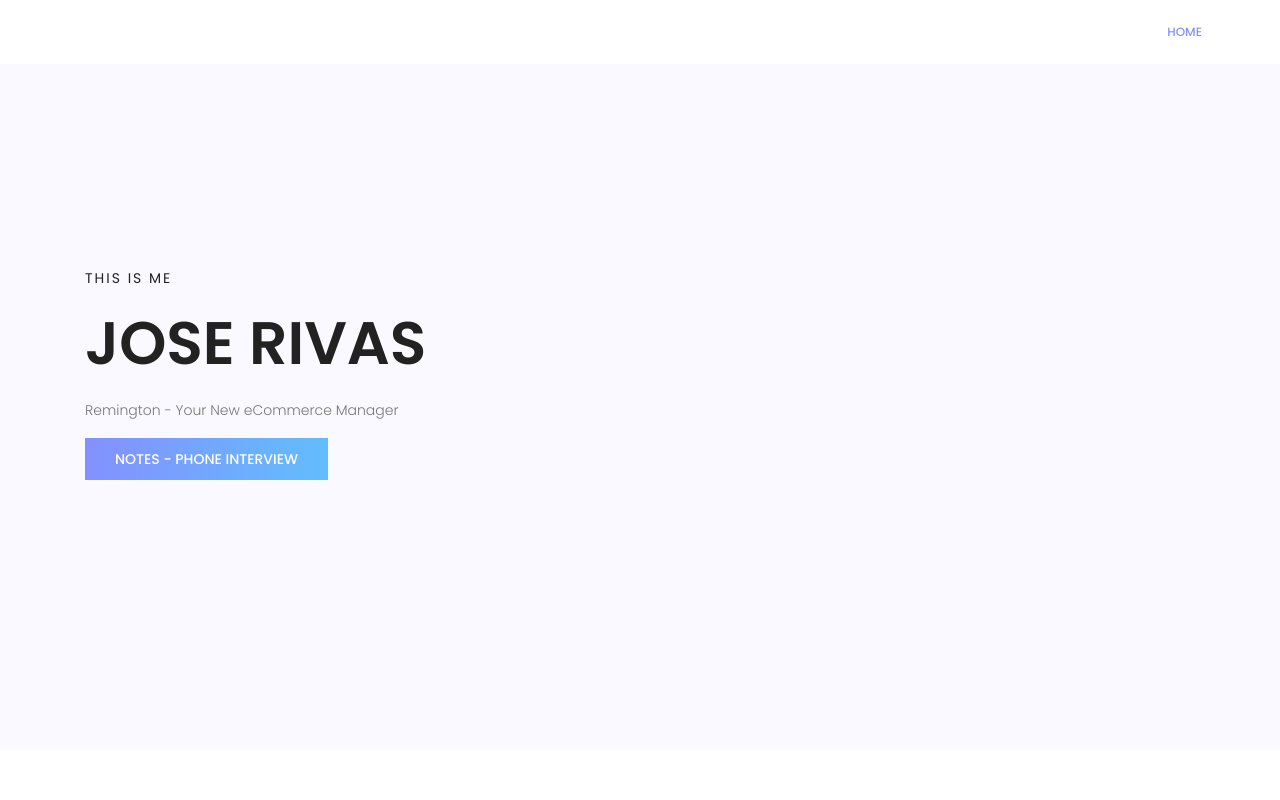
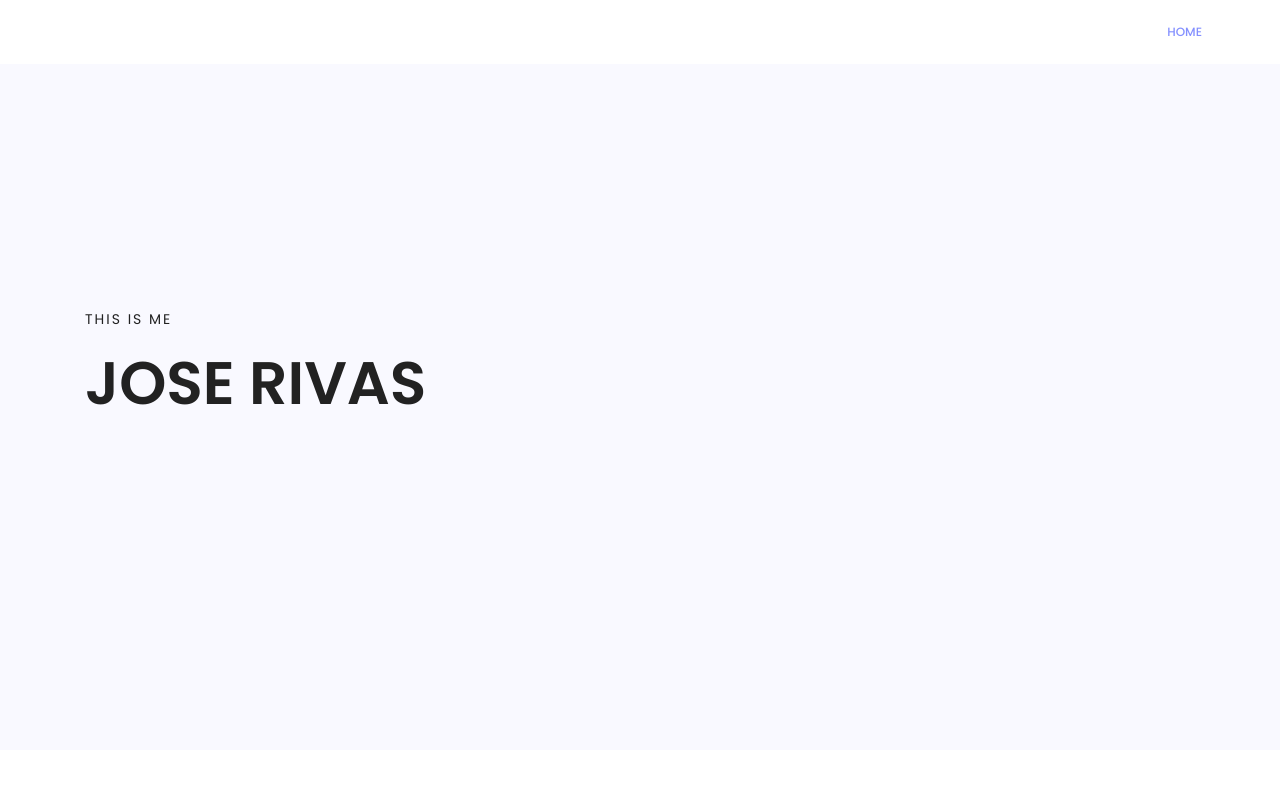
Before and after one commit to jrivas20/Remington, a plain HTML site: page index.html in a window 1280 px wide. Shown: the top 800 px of the page. Drawn offline with nearby package versions, Linux system fonts and the light colour scheme; some packages are replaced by stand-ins of ours.

Commit message:
Update index.html

```diff
--- a/index.html
+++ b/index.html
@@ -53,10 +53,8 @@
 						<div class="col-lg-6 col-md-12 banner-left">
 							<h6>This is me</h6>
 							<h1>Jose Rivas</h1>
-							<p>
-								Remington - Your New eCommerce Manager
-							</p>
-							<a href="https://docs.google.com/document/d/1pgiUu1etZ7naYgs84ef13ac8a-PhiWXs1EdO5KqKb8E/edit?usp=sharing" class="primary-btn text-uppercase">Notes - Phone Interview </a>
+
+
 						</div>
 
 					</div>
```
